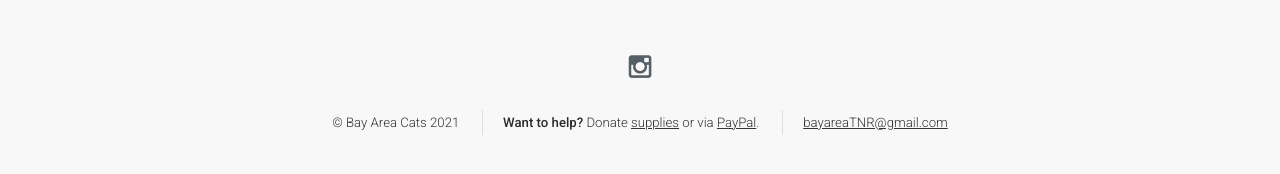
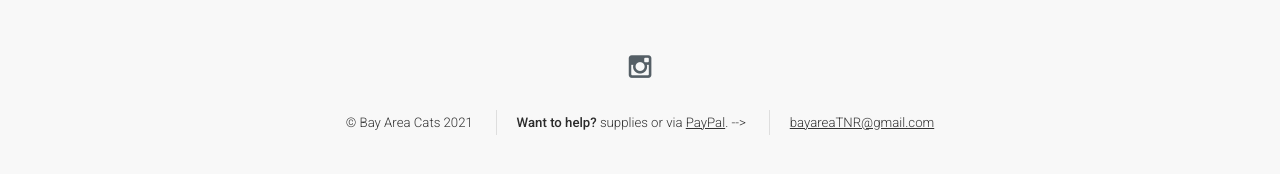
Before and after one commit to sunmeetsingh/bayareacats.github.io, a Jekyll site: the page built from index.html, in a window 1280 px wide and 900 px high, scrolled down 889 px. Shown: the part 706-880 px from the top of the window. Built offline with Jekyll 4.4.1, drawn with Linux system fonts in a browser that asks for light colours.

Commit message:
Update footer.html

```diff
--- a/_includes/footer.html
+++ b/_includes/footer.html
@@ -3,7 +3,7 @@
   <p style="text-align: center;"><a style="font-size: 1.8em;vertical-align:middle" href="https://www.instagram.com/bayareatnr/" class="icon fa-instagram"><span class="label">Instagram</span></a>
   <ul class="copyright">
       <li>&copy; Bay Area Cats 2021</li>
-      <li><b>Want to help?</b> Donate <a href="/#donations">supplies</a> or via <a target="_blank" href="https://paypal.me/bayareaTNR">PayPal</a>.</li>
+      <li><b>Want to help?</b> <! -- Donate <a href="/#donations">supplies</a> or via <a target="_blank" href="https://paypal.me/bayareaTNR">PayPal</a>. --></li>
       <li><a href="mailto:bayareaTNR@gmail.com">bayareaTNR@gmail.com</a></li>
   </ul>
 </footer>
```
